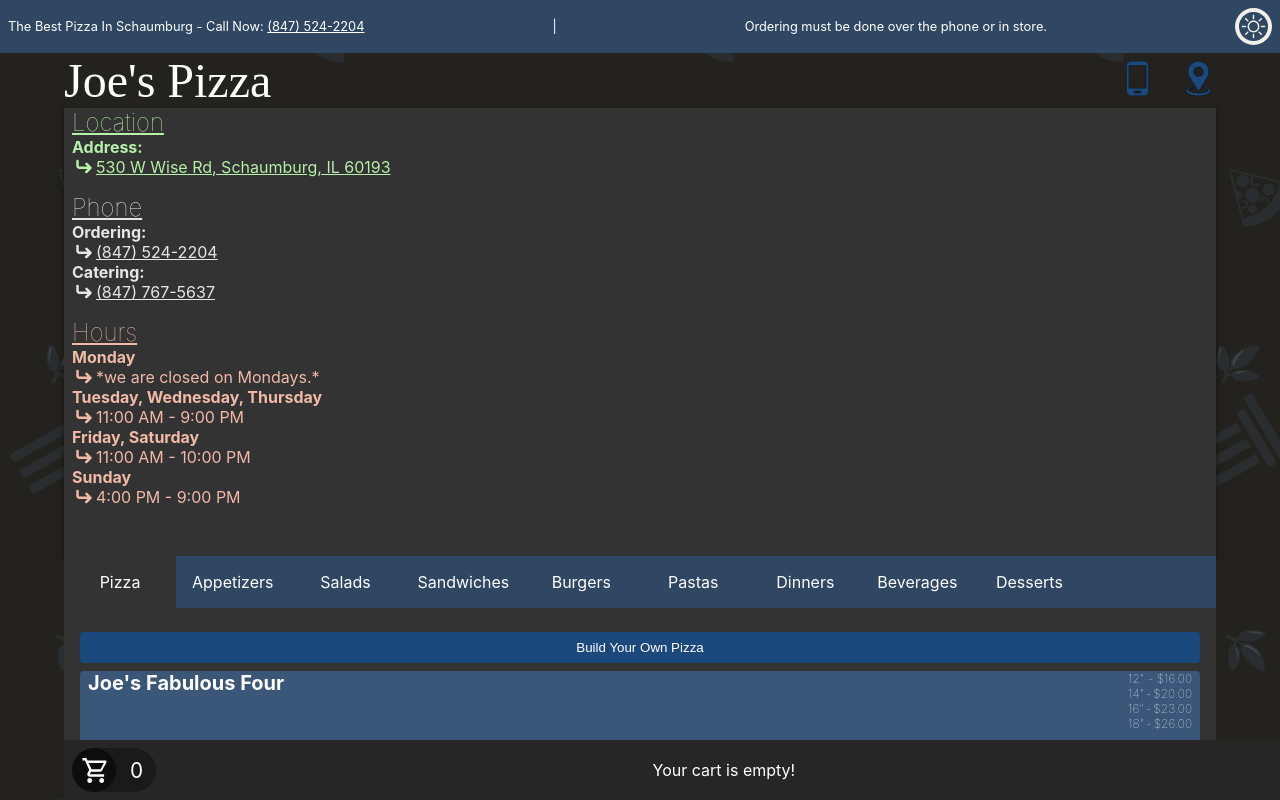
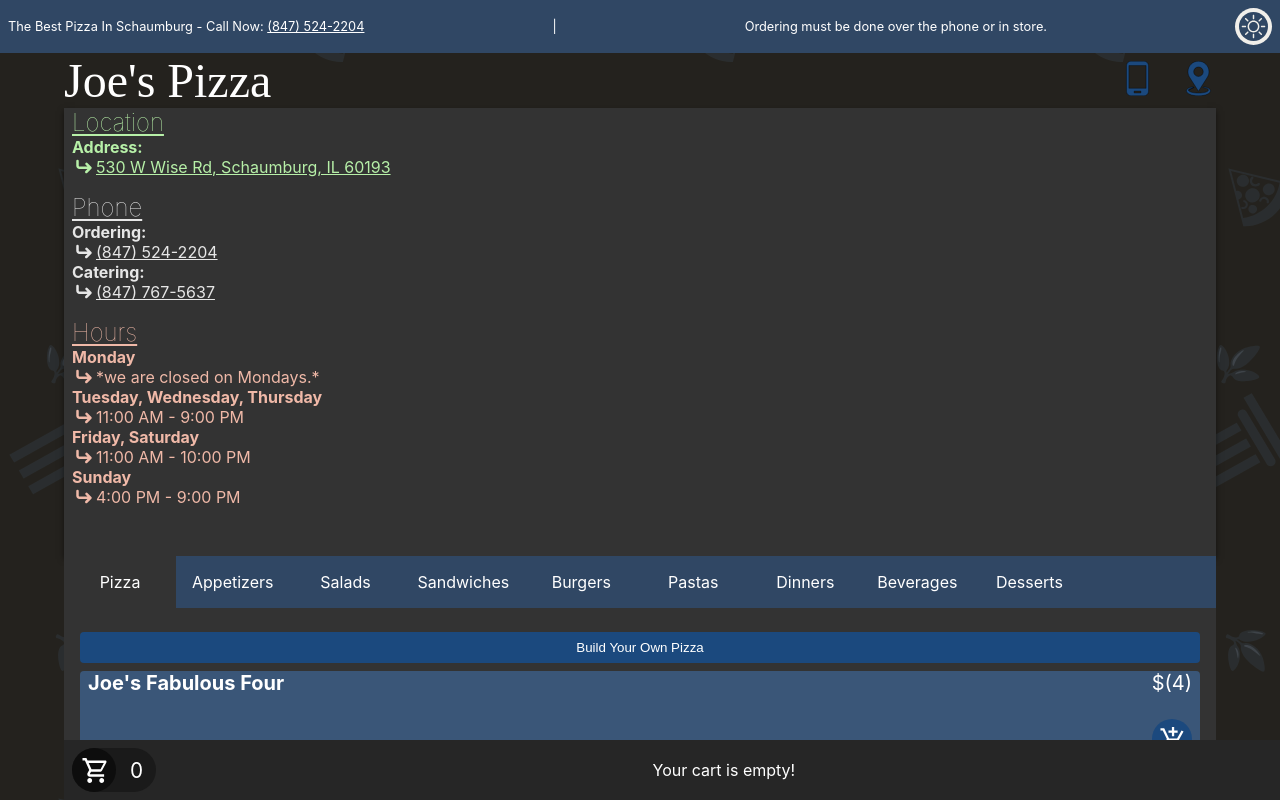
Before and after one commit to ianstreator/joes-pizza, a Next.js app: page / in a window 1280 px wide. Shown: the top 800 px of the page. Built offline with nearby package versions, Linux system fonts and the light colour scheme; a web font is replaced by a local one.

Commit message:
changed how multiple prices are displayed on cards. cart list styling changes.

```diff
--- a/src/components/shared/Card.jsx
+++ b/src/components/shared/Card.jsx
@@ -27,13 +27,14 @@ function Card({ children: { name, price, prices, description } }) {
         <p className="name">{name}</p>
         {prices ? (
           <div className="price multi">
-            {prices.map(({ size = false, quantity = false, price }, i) => (
+            {`$(${prices.length})`}
+            {/* {prices.map(({ size = false, quantity = false, price }, i) => (
               <div className="data" key={i}>
                 <div>{size ? size : quantity}</div>
                 <div>-</div>
                 <div>${price.toFixed(2)}</div>
               </div>
-            ))}
+            ))} */}
           </div>
         ) : (
           <div className="price" key={price}>
--- a/src/components/shared/Cart.jsx
+++ b/src/components/shared/Cart.jsx
@@ -46,7 +46,7 @@ function Cart() {
         </button>
       </div>
       <div className="cart_items">
-        {Object.keys(items).length &&
+        {Object.keys(items).length > 0 &&
           Object.entries(items).map((item, i) => {
             const [itemName, itemPrice] = item;
             return (
--- a/src/data/DinnersData.js
+++ b/src/data/DinnersData.js
@@ -10,8 +10,8 @@ const DinnersData = [
   },
 
   {
-    name: "Fried Tilapia",
-    prices: [{ quantity: "4pc", price: 16.95 }],
+    name: "Fried Tilapia (4pc)",
+    price: 16.95,
     description:
       "Flaky tilapia fillets prepared in a delightful crunchy, golden batter.",
   },
--- a/src/styles/card.scss
+++ b/src/styles/card.scss
@@ -2,8 +2,8 @@
   background-color: var(--cardColor);
   color: hsl(0, 0%, 100%);
   width: 100%;
-  min-height: 10rem;
-  max-height: 10rem;
+  min-height: 6rem;
+  max-height: 8rem;
   padding: 0.5rem;
   padding-top: unset;
   border-radius: 4px;
@@ -20,13 +20,11 @@
     }
     .price {
       font-size: 1.25rem;
+      width: 4rem;
+      text-align: end;
       &.multi {
         display: flex;
         flex-direction: column;
-        font-size: .75rem;
-        font-weight: lighter;
-        min-width: 4rem;
-        max-width: 4rem;
         .data {
          display: flex;
          justify-content: space-between;
@@ -39,7 +37,7 @@
     justify-content: space-between;
     align-items: flex-end;
     .description {
-      width: 70%;
+      width: 80%;
       font-style: italic;
       font-weight: lighter;
     }
--- a/src/styles/info.scss
+++ b/src/styles/info.scss
@@ -10,6 +10,7 @@
   box-shadow: 0px 3px 6px 0px hsla(0, 0%, 0%, 0.5);
   h3 {
     text-decoration: underline;
+    text-underline-offset: 3px;
     font-weight: lighter;
   }
   .type {
--- a/src/styles/menu.scss
+++ b/src/styles/menu.scss
@@ -76,7 +76,6 @@
       padding: 0.5rem;
       width: 100%;
       .item {
-        background-color: hsl(0, 0%, 0%, 0.25);
         display: flex;
         justify-content: space-between;
         align-items: center;
@@ -86,7 +85,7 @@
         font-size: 1.1rem;
         transition: 400ms;
         &:hover {
-          background-color: hsl(0, 0%, 0%, 0.75);
+          background-color: hsl(0, 0%, 0%, 0.25);
         }
         .name {
           font-weight: bold;
```
